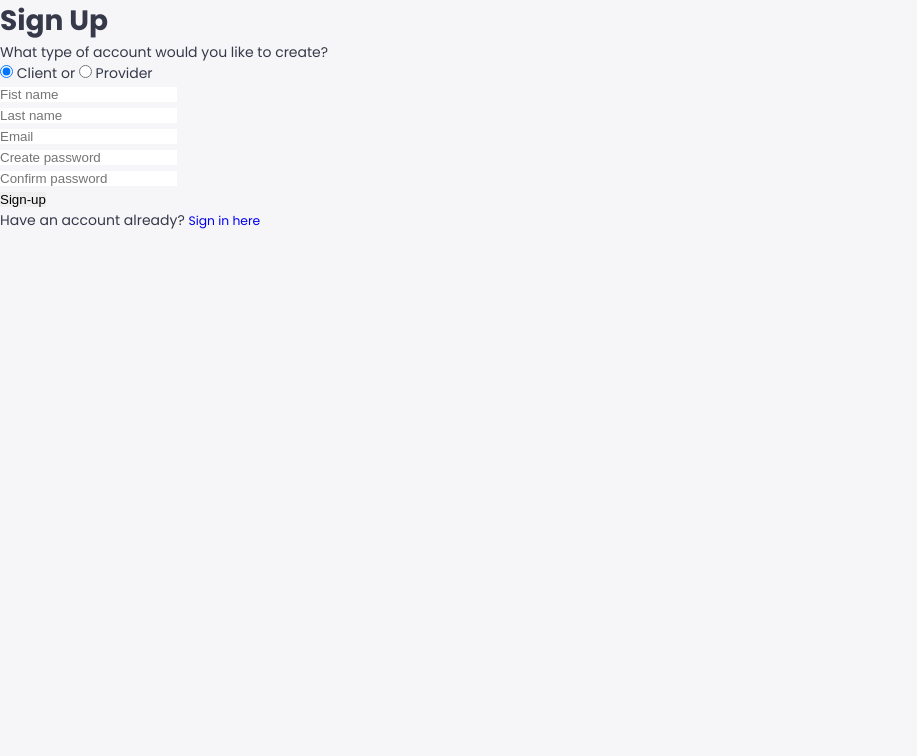
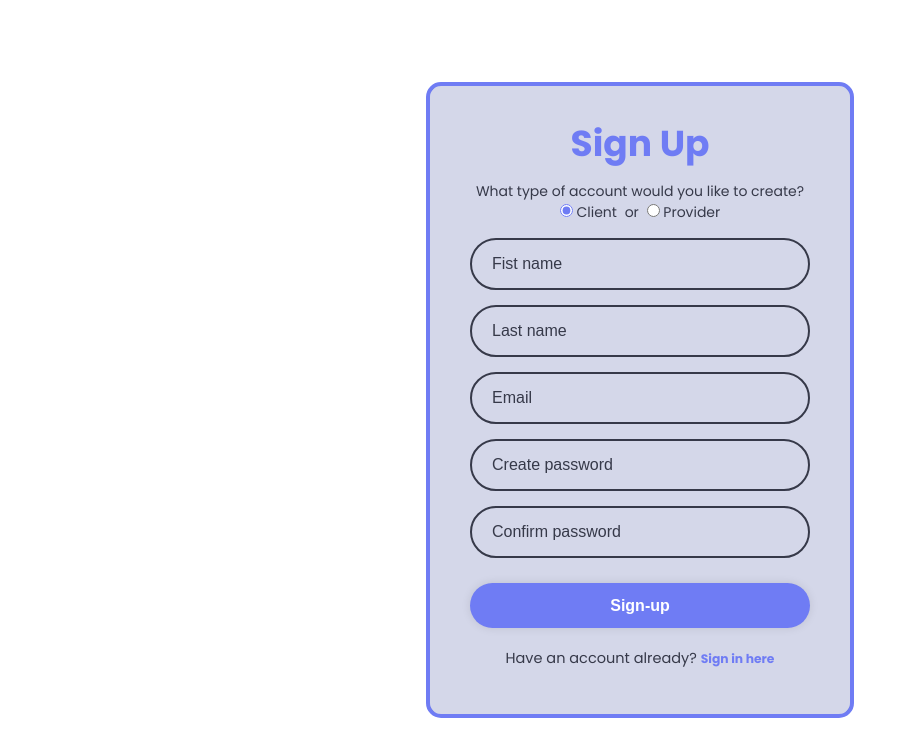
Before and after one commit to AbdelrahmanWM/LicenHub, a plain HTML site: page Login&Register/Register.html in a window 1280 px wide. Shown: the whole page, without its empty margins (0-917 px from the left). Drawn offline with nearby package versions, Linux system fonts and the light colour scheme.

Commit message:
added the css content for registration.html

```diff
--- a/css/main.css
+++ b/css/main.css
@@ -543,3 +543,98 @@ main.p_customers .customersInfo table td{
 .link-register a:hover{
     text-decoration: underline;
 }
+
+/*----------------------------------------------------*/
+/* Registration.html */
+.body-register{
+    display: flex;
+    justify-content: center;
+    align-items:center;
+    background-color: var(--color-white);
+    position: absolute;
+    border: 4px solid var(--color-primary);
+    border-radius: 15px;
+    top: 50%;
+    left: 50%;
+    transform: translate(-50%, -50%);
+}
+
+.register-area{
+    width: 420px;
+    background-color:rgba(21, 33, 133, 0.18);
+    border-radius: 10px;
+    padding: 30px 40px;
+}
+
+.register-area h1{
+    text-align: center;
+    font-size: 36px;
+    color: var(--color-primary);
+}
+
+.user-register-info{
+    height: 360px;
+    position: relative;
+}
+
+.user-register-info input{
+    height: 100%;
+    width: 100%;
+    border: 2px solid var(--color-dark);
+    border-radius: 40px;
+    background: transparent;
+    outline: none;
+    font-size: 16px;
+    color: var(--color-primary);
+    padding: 15px 20px 15px 20px;
+    margin-top: 15px;
+}
+
+.user-register-info input::placeholder{
+    color: var(--color-dark)
+}
+
+.register-client-provider{
+    font-size: 14.5x;
+    margin-top: 10px;
+    text-align: center;
+}
+
+.register-client-provider span{
+    margin-left: 4px;
+    margin-right: 4px;
+}
+
+.register-client-provider input[type = 'radio']{
+    accent-color: var(--color-primary);
+
+}
+
+.signup-button{
+    width: 100%;
+    height: 45px ;
+    background-color: var(--color-primary);
+    border: none;
+    outline: none;
+    color: var(--color-white);
+    border-radius: 40px;
+    box-shadow: 0 0 10px rgba(0,0,0,0.1);
+    font-weight: bolder;
+    font-size: 16px;
+    cursor: pointer;
+}
+
+.link-signin{
+    font-size: 14.5px;
+    text-align: center;
+    margin: 20px 0 15px;
+}
+
+.link-signin a{
+    color: var(--color-primary);
+    font-weight: bolder;
+}
+
+.link-signin a:hover{
+    text-decoration: underline;
+}
```
